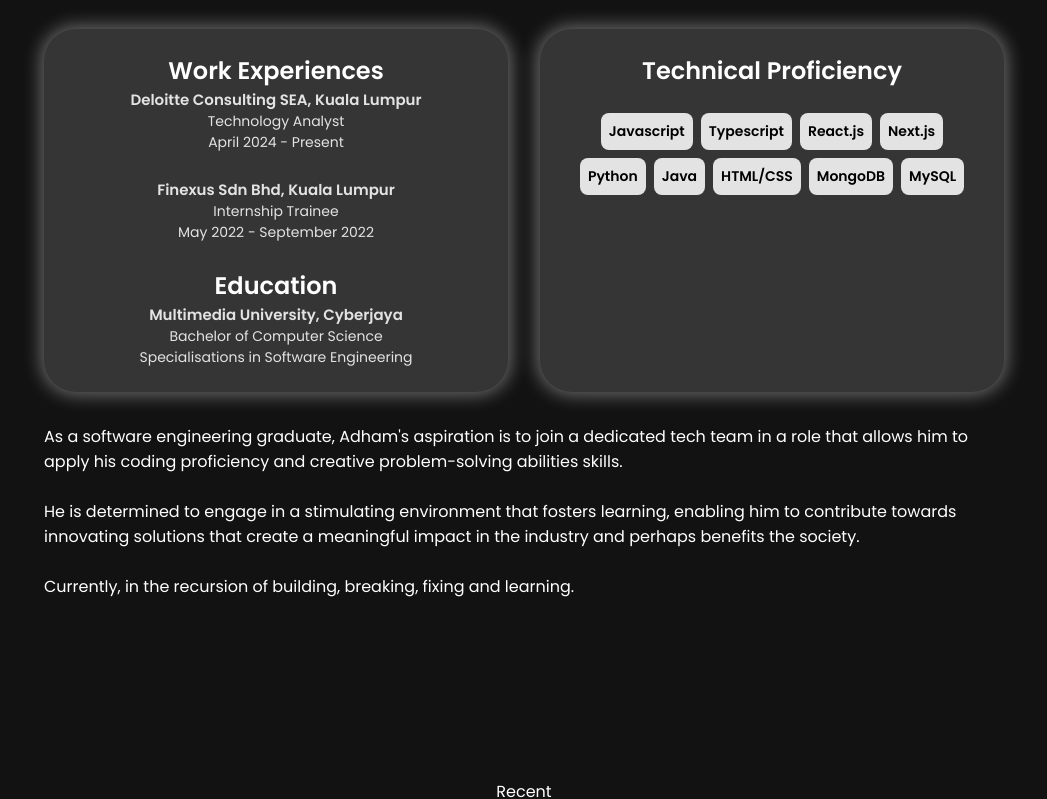
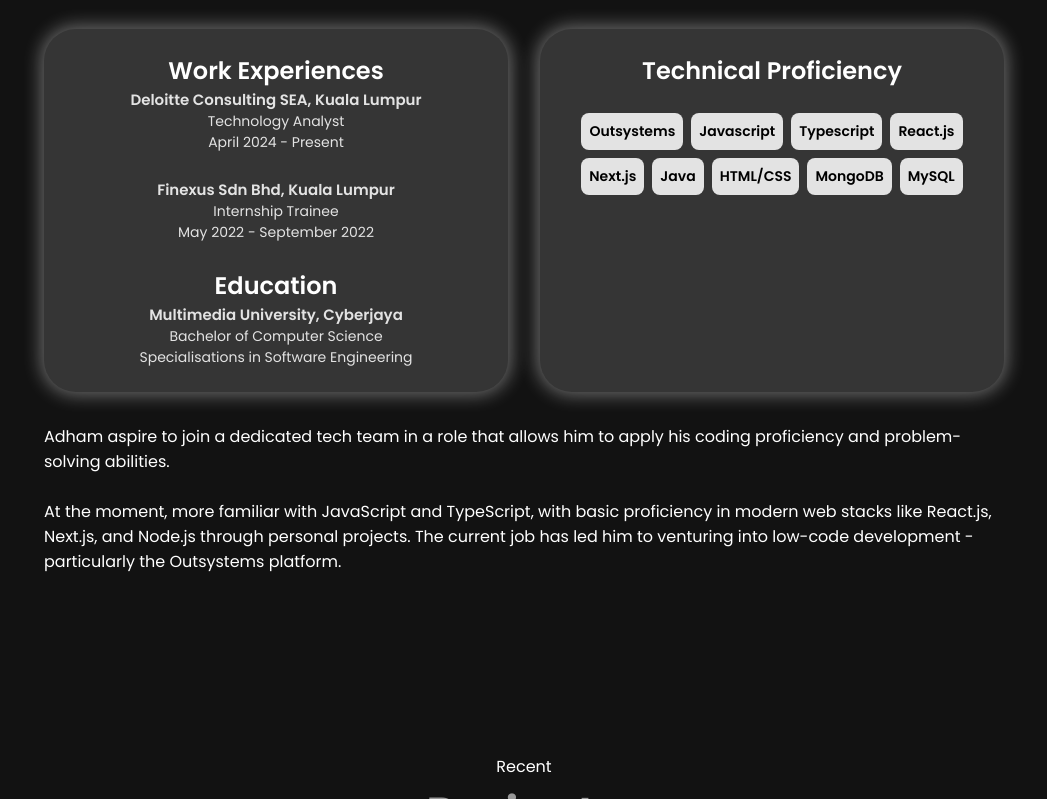
Before and after one commit to adhamhshm/portfolio-v1, a website built with Vite: page index.html in a window 1280 px wide. Shown: the part 1024-1823 px from the top of the page, without its empty margins (116-1163 px from the left). Built offline with nearby package versions, Linux system fonts and the light colour scheme.

Commit message:
update info

```diff
--- a/index.html
+++ b/index.html
@@ -57,7 +57,7 @@
             <div class="section__text">
                 <p class="section__text__p1">Hello, I am</p>
                 <h1 class="title">Adham Hisham</h1>
-                <p class="section__text__p2">Computer Science Graduate <br>(Software Engineering)</p>
+                <p class="section__text__p2">Software Developer</p>
                 <div id="socials-container">
                     <img
                       src="assets/linkedin.png"
@@ -99,6 +99,10 @@
                             <h2>Technical Proficiency</h2>
                             <div class="skills-container">
                                 <div class="skills">
+                                    <h3 class="experience-text-skill">Outsystems</h3>
+                                    <p class="experience-text-proficiency" ></p>
+                                </div>
+                                <div class="skills">
                                     <h3 class="experience-text-skill">Javascript</h3>
                                     <p class="experience-text-proficiency" ></p>
                                 </div>
@@ -114,10 +118,10 @@
                                     <h3 class="experience-text-skill">Next.js</h3>
                                     <p class="experience-text-proficiency" ></p>
                                 </div>
-                                <div class="skills">
+                                <!-- <div class="skills">
                                     <h3 class="experience-text-skill">Python</h3>
                                     <p class="experience-text-proficiency" ></p>
-                                </div>
+                                </div> -->
                                 <!-- <div class="skills">
                                     <h3 class="experience-text-skill">C++</h3>
                                     <p class="experience-text-proficiency" ></p>
@@ -147,14 +151,12 @@
                     </div>
                     <div class="text-container">
                         <p class="text_dark-mode">
-                            As a software engineering graduate, Adham's aspiration is to join a dedicated tech team in a role
-                            that allows him to apply his coding proficiency and creative problem-solving abilities skills.
+                            Adham aspire to join a dedicated tech team in a role
+                            that allows him to apply his coding proficiency and problem-solving abilities.
                             <br/> <br/>
-                            He is determined to engage in a stimulating environment that fosters learning,
-                            enabling him to contribute towards innovating solutions that create a meaningful
-                            impact in the industry and perhaps benefits the society.
-                            <br/> <br/>
-                            Currently, in the recursion of building, breaking, fixing and learning.
+                            At the moment, more familiar with JavaScript and TypeScript, with basic proficiency in modern
+                            web stacks like React.js, Next.js, and Node.js through personal projects. The current job has
+                            led him to venturing into low-code development - particularly the Outsystems platform.
                         </p>
                     </div>
                 </div>
```
